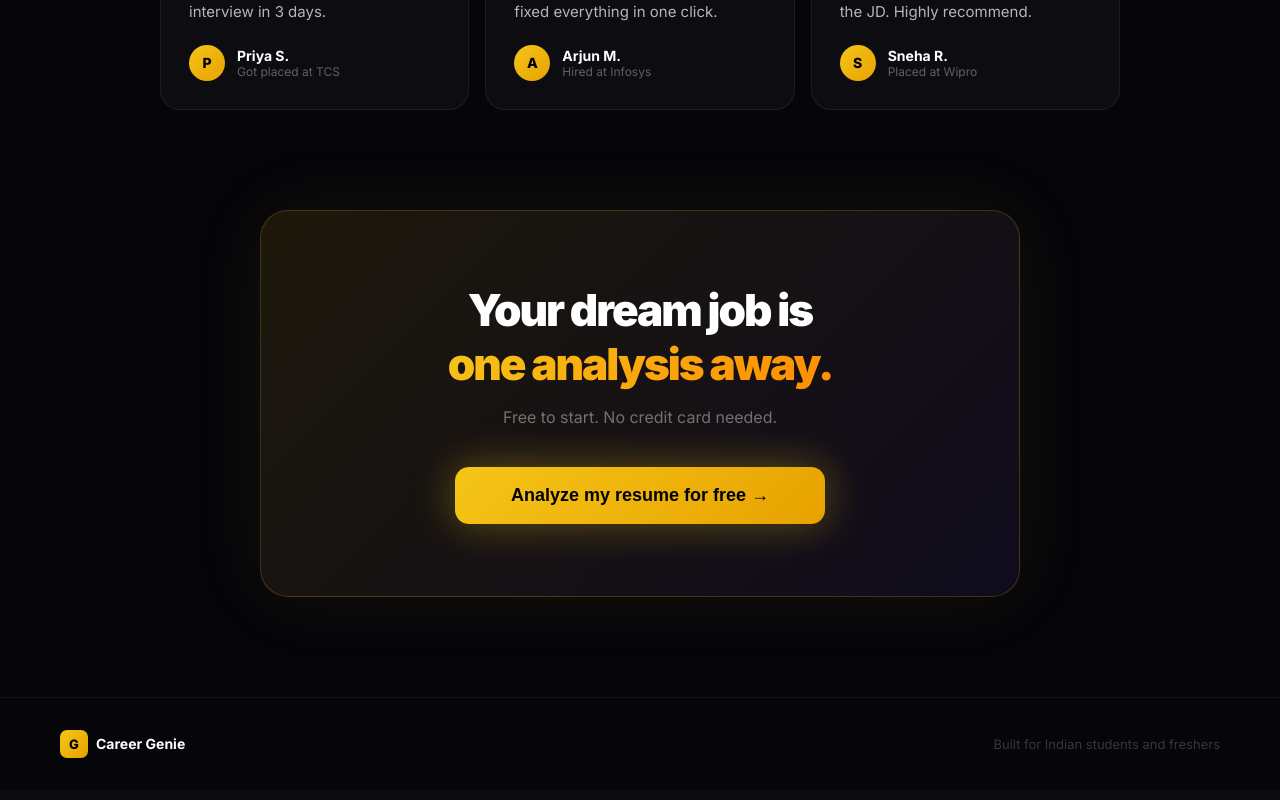
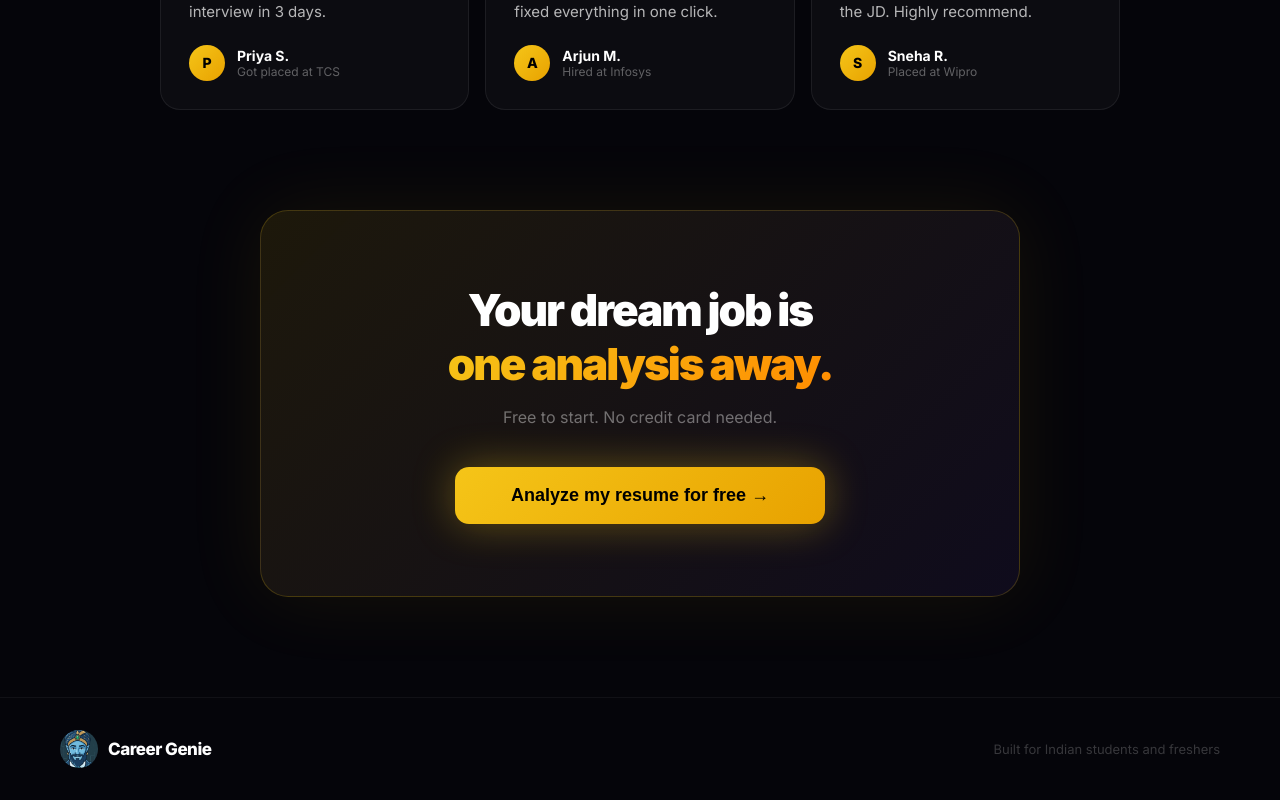
Before and after one commit to BragatheeshJbr/career-genie, a React (Vite) app: page / in a window 1280 px wide. Shown: the part 1839-2639 px from the top of the page. Built offline with nearby package versions, Linux system fonts and the light colour scheme.

Commit message:
footer updated

```diff
--- a/src/pages/Home.jsx
+++ b/src/pages/Home.jsx
@@ -326,14 +326,13 @@ function Home() {
         padding: '32px 60px',
         display: 'flex', justifyContent: 'space-between', alignItems: 'center'
       }}>
-        <div style={{ display: 'flex', alignItems: 'center', gap: '8px' }}>
-          <div style={{
-            width: '28px', height: '28px',
-            background: 'linear-gradient(135deg, #f5c518, #e8a200)',
-            borderRadius: '7px', display: 'flex', alignItems: 'center', justifyContent: 'center',
-            fontSize: '13px', fontWeight: '800', color: '#000'
-          }}>G</div>
-          <span style={{ fontSize: '14px', fontWeight: '700' }}>Career Genie</span>
+        <div style={{ display: 'flex', alignItems: 'center', gap: '10px' }}>
+          <img
+            src={genieIcon}
+            alt="Career Genie"
+            style={{ width: '38px', height: '38px', borderRadius: '50%', objectFit: 'cover', objectPosition: 'center top' }}
+          />
+          <span style={{ fontSize: '17px', fontWeight: '800', letterSpacing: '-0.5px' }}>Career Genie</span>
         </div>
         <span style={{ fontSize: '13px', color: 'rgba(255,255,255,0.2)' }}>Built for Indian students and freshers</span>
       </div>
```
